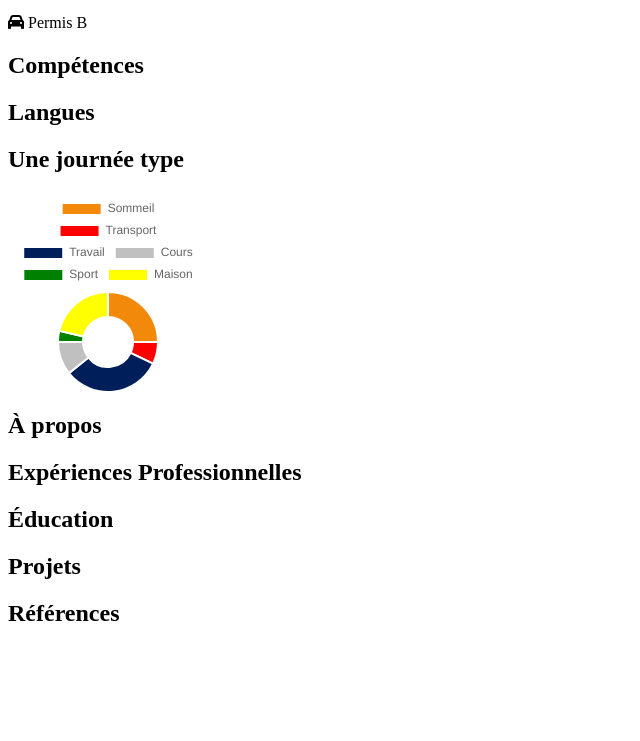
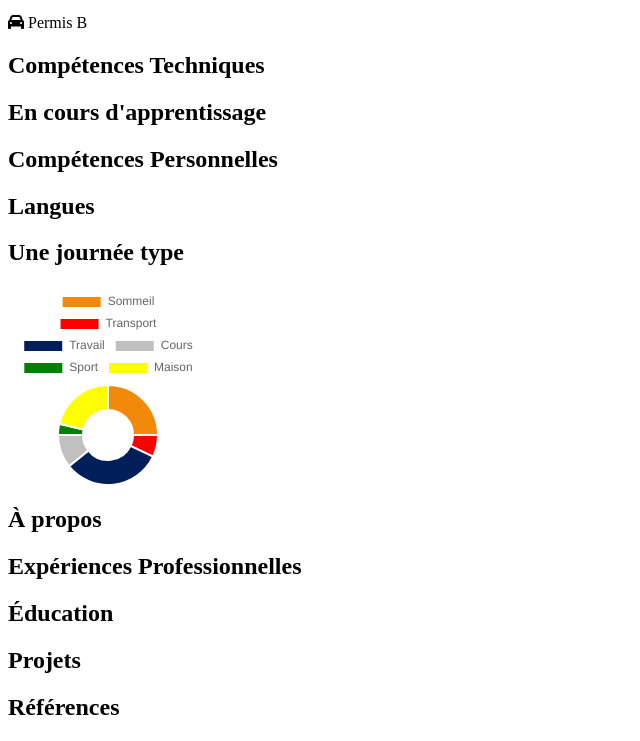
Before and after one commit to grosjeanbaptiste/jsonresume-theme-grosjeanbaptiste, a website: page resume.hbs in a window 1280 px wide. Shown: the part 202-943 px from the top of the page, without its empty margins (0-640 px from the left). Before the commit the page ends 849 px from the top, so only its background shows below. Drawn offline with nearby package versions, Linux system fonts and the light colour scheme; files that its build step writes are made by us from their sources.

Commit message:
Style up

```diff
--- a/index.js
+++ b/index.js
@@ -1,5 +1,8 @@
 const fs = require('fs');
 const Handlebars = require('handlebars');
+Handlebars.registerHelper('eq', function(a, b) {
+  return a === b;
+});
 const path = require('path');
 
 module.exports = {
--- a/resume.hbs
+++ b/resume.hbs
@@ -28,17 +28,48 @@
       </div>
 
       <div class="skills">
-        <h2>Compétences</h2>
-          {{#each resume.skills}}
+        <h2>Compétences Techniques</h2>
+        {{#each resume.skills}}
+          {{#if (eq name "HardSkills")}}
             <div class="skill-category">
-              <h3>{{ name }}</h3>
               <div class="skill-tags">
                 {{#each keywords}}
                   <span class="skill-tag">{{ this }}</span>
                 {{/each}}
               </div>
             </div>
-          {{/each}}
+          {{/if}}
+        {{/each}}
+      </div>
+
+      <div class="skills">
+        <h2>En cours d'apprentissage</h2>
+        {{#each resume.skills}}
+          {{#if (eq name "Learning")}}
+            <div class="skill-category">
+              <div class="skill-tags">
+                {{#each keywords}}
+                  <span class="skill-tag">{{ this }}</span>
+                {{/each}}
+              </div>
+            </div>
+          {{/if}}
+        {{/each}}
+      </div>
+
+      <div class="skills">
+        <h2>Compétences Personnelles</h2>
+        {{#each resume.skills}}
+          {{#if (eq name "SoftSkills")}}
+            <div class="skill-category">
+              <div class="skill-tags">
+                {{#each keywords}}
+                  <span class="skill-tag">{{ this }}</span>
+                {{/each}}
+              </div>
+            </div>
+          {{/if}}
+        {{/each}}
       </div>
 
       <div class="languages">
```
Also changed, not shown: index.html (+9 -7 lines), 2 other files.
